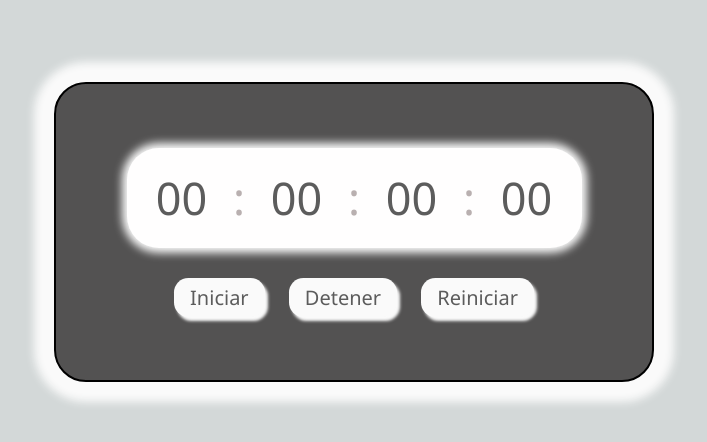
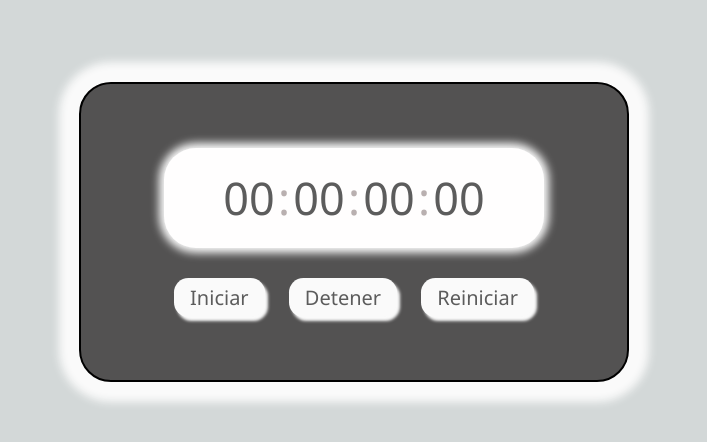
Before and after one commit to wilmer3004/Proyectos-Java-Script, a plain HTML site: page Proyecto7/index.html in a window 1280 px wide. Shown: the part 168-610 px from the top of the page, without its empty margins (286-993 px from the left). Drawn offline with Linux system fonts and the light colour scheme.

Commit message:
save changes

```diff
--- a/Proyecto7/css/style.css
+++ b/Proyecto7/css/style.css
@@ -20,7 +20,7 @@ body{
     display: flex;
     align-items: center;
     justify-content: center;
-    width: 600px;
+    width: 550px;
     background: rgb(83, 82, 82);
     flex-direction: column;
     box-shadow: 0px 0px 8px 20px rgb(250, 250, 250);
@@ -43,7 +43,7 @@ body{
 }
 
 .pantalla .cronometro span{
-    width: 110px;
+    width: 65px;
     display: flex;
     align-items: center;
     justify-content: center;
```
